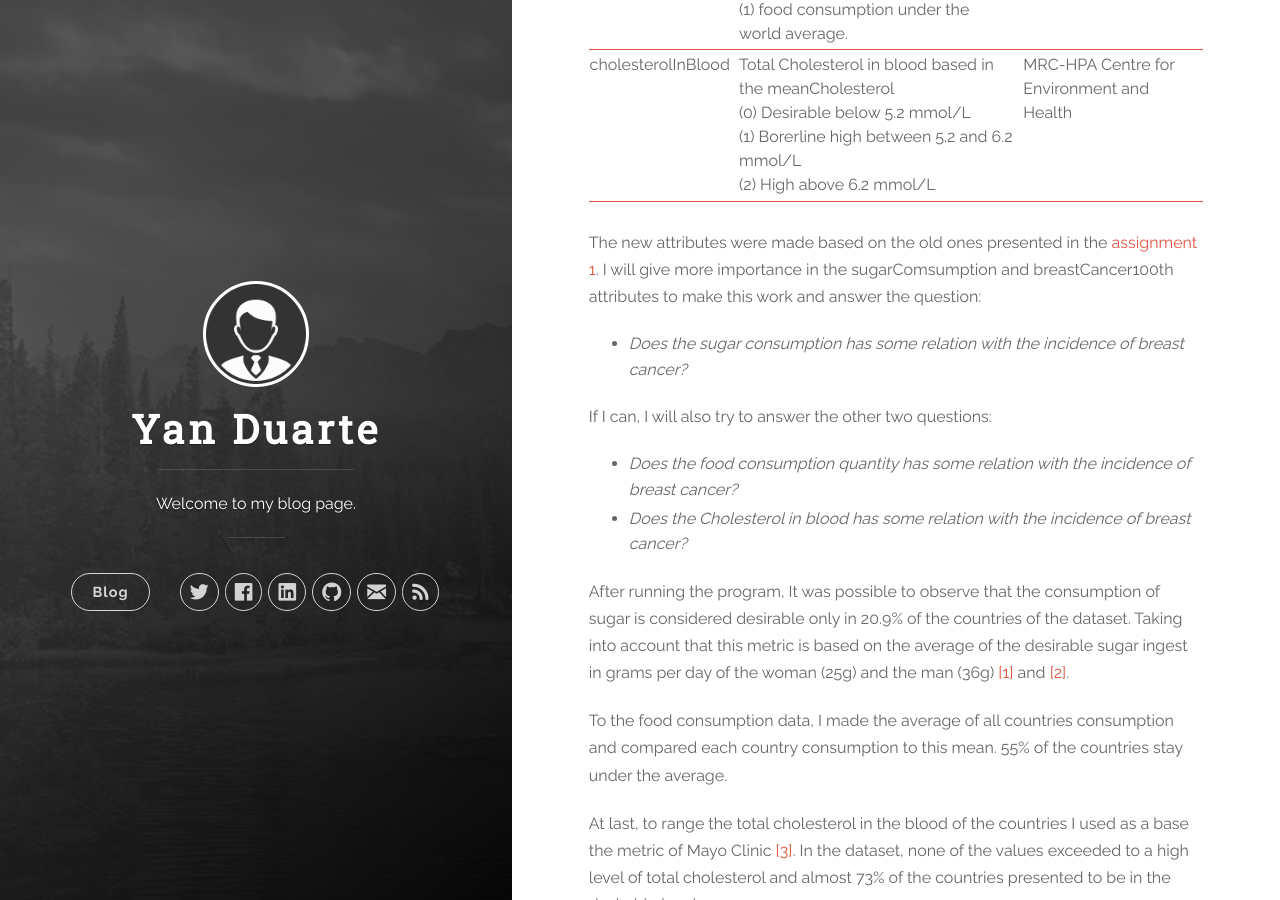
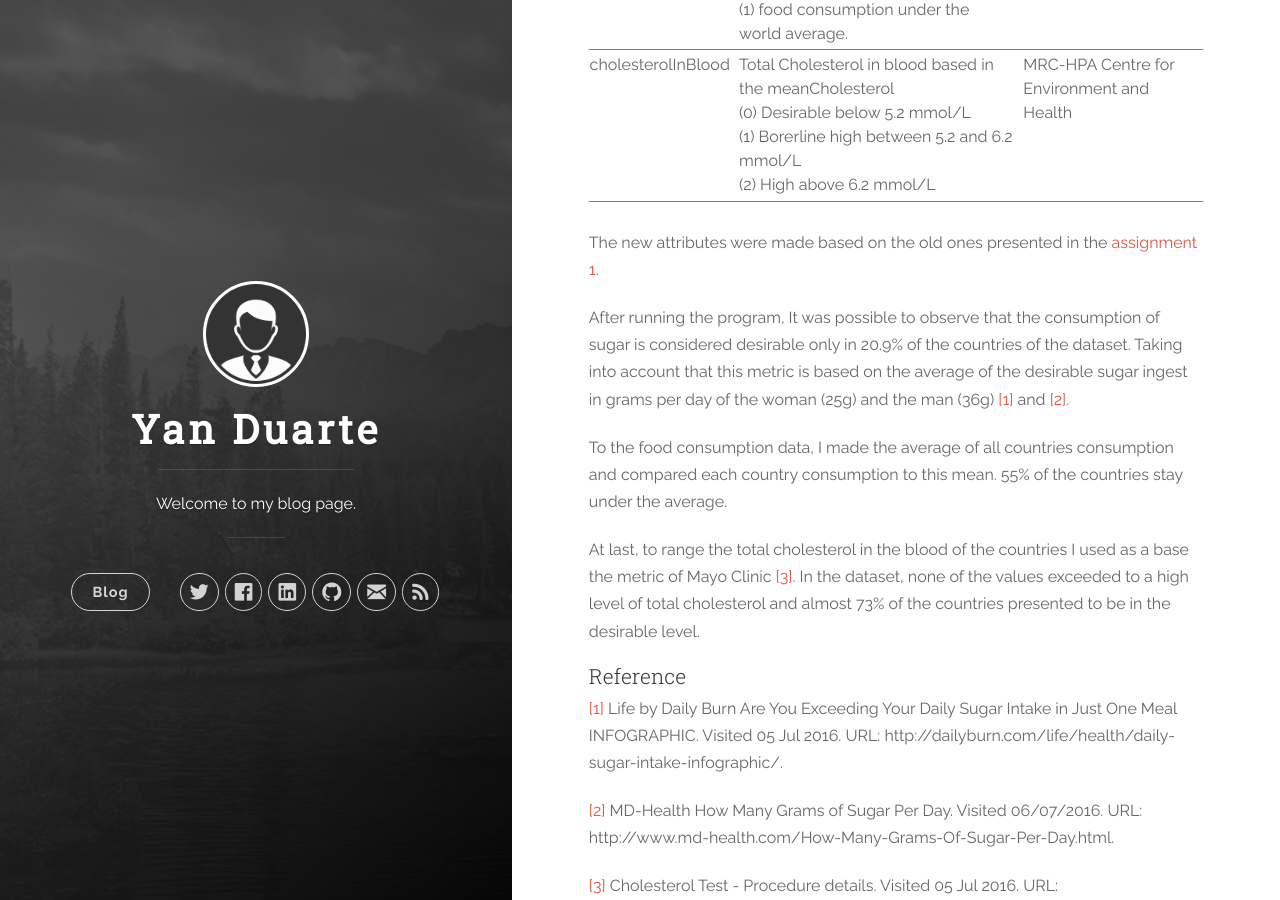
Before and after one commit to yan-duarte/yan-duarte.github.io, a Jekyll site: the page built from _posts/2016-07-05-Assignment2.md, in a window 1280 px wide and 900 px high, scrolled down 995 px. Built offline with Jekyll 4.4.1, drawn with Linux system fonts in a browser that asks for light colours; nearby versions of some CDN libraries.

Commit message:
Updated 2016-07-05-Assignment2.md

```diff
--- a/_posts/2016-07-05-Assignment2.md
+++ b/_posts/2016-07-05-Assignment2.md
@@ -30,14 +30,6 @@ All of my variables have a different response for each entry, so I decided to cr
 
 <br>
 The new attributes were made based on the old ones presented in the [assignment 1](https://yan-duarte.github.io/2016/Assignment1/).
-I will give more importance in the sugarComsumption and breastCancer100th attributes to make this work and answer the question:
-
-  - _Does the sugar consumption has some relation with the incidence of breast cancer?_
-
-If I can, I will also try to answer the other two questions:
-
-  - _Does the food consumption quantity has some relation with the incidence of breast cancer?_
-  - _Does the Cholesterol in blood has some relation with the incidence of breast cancer?_
 
 After running the program, It was possible to observe that the consumption of sugar is considered desirable only in 20.9% of the countries of the dataset. Taking into account that this metric is based on the average of the desirable sugar ingest in grams per day of the woman (25g) and the man (36g) [[1]][ref1] and [[2]][ref2].
 
```
